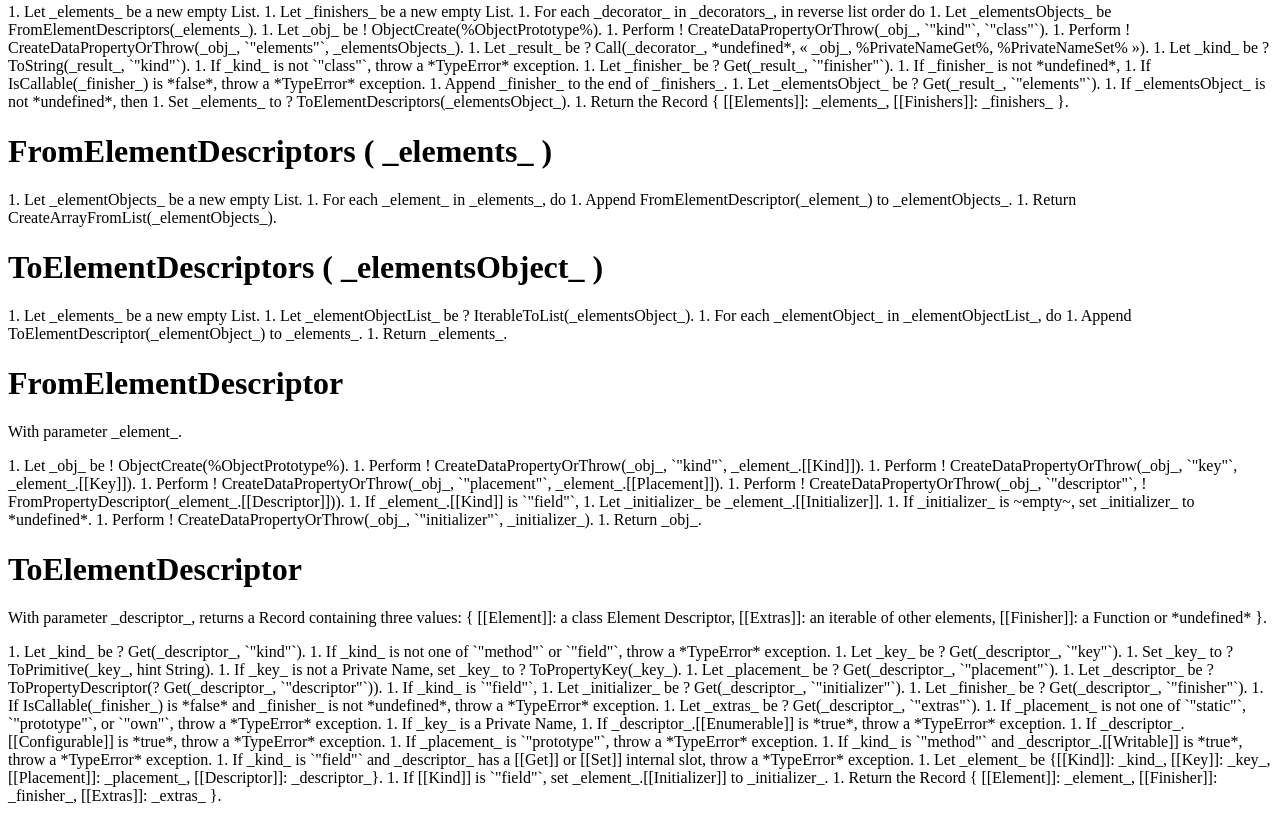
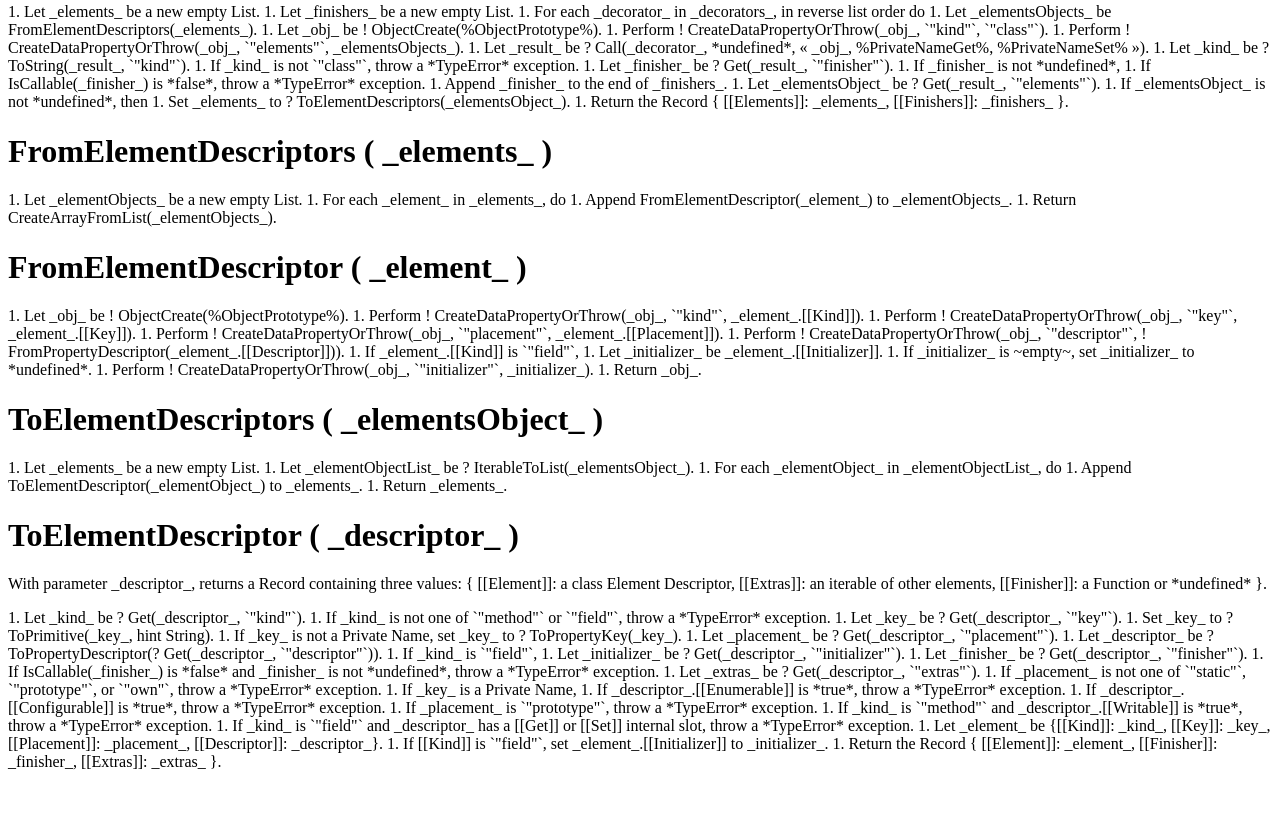
Before and after one commit to tc39/proposal-decorators, a plain HTML site: page spec.html in a window 1280 px wide. Shown: the part 7946-8759 px from the top of the page. After the commit the page ends 8725 px from the top, so only its background shows below. Drawn offline with Linux system fonts and the light colour scheme.

Commit message:
Editorial: Add aoids for better linking
And other minor cleanups

```diff
--- a/spec.html
+++ b/spec.html
@@ -301,7 +301,7 @@ emu-example pre {
         </emu-alg>
       </emu-clause>
 
-      <emu-clause id="sec-private-description">
+      <emu-clause id="sec-private-description" aoid=PrivateName>
         <h1>PrivateName ( [ _description_ ] )</h1>
         <p>When `PrivateName` is called with optional argument _description_, the following steps are taken:</p>
         <emu-alg>
@@ -1001,7 +1001,7 @@ emu-example pre {
     </emu-clause>
   </emu-clause>
 
-    <emu-clause id=sec-decorator-runtime-semantics-decoratorevaluation>
+    <emu-clause id=sec-decorator-runtime-semantics-decoratorevaluation aoid=DecoratorEvaluation>
       <h1>Runtime Semantics: DecoratorEvaluation</h1>
       <emu-grammar>Decorator : `@` DecoratorMemberExpression[?Yield]</emu-grammar>
       <emu-alg>
@@ -1017,7 +1017,7 @@ emu-example pre {
       </emu-alg>
     </emu-clause>
 
-    <emu-clause id=sec-method-definitions-runtime-semantics-decoratorlistevaluation>
+    <emu-clause id=sec-method-definitions-runtime-semantics-decoratorlistevaluation aoid=DecoratorListEvaluation>
       <h1>Runtime Semantics: DecoratorListEvaluation</h1>
       <emu-grammar>DecoratorList : DecoratorList[?Yield]? Decorator[?Yield]</emu-grammar>
       <emu-alg>
@@ -1102,7 +1102,7 @@ emu-example pre {
       </emu-alg>
     </emu-clause>
 
-    <emu-clause id="sec-from-element-descriptors">
+    <emu-clause id="sec-from-element-descriptors" aoid=FromElementDescriptors>
       <h1>FromElementDescriptors ( _elements_ )</h1>
       <emu-alg>
         1. Let _elementObjects_ be a new empty List.
@@ -1112,20 +1112,8 @@ emu-example pre {
       </emu-alg>
     </emu-clause>
 
-    <emu-clause id="sec-to-element-descriptors">
-      <h1>ToElementDescriptors ( _elementsObject_ )</h1>
-      <emu-alg>
-        1. Let _elements_ be a new empty List.
-        1. Let _elementObjectList_ be ? IterableToList(_elementsObject_).
-        1. For each _elementObject_ in _elementObjectList_, do
-          1. Append ToElementDescriptor(_elementObject_) to _elements_.
-        1. Return _elements_.
-      </emu-alg>
-    </emu-clause>
-
-    <emu-clause id=sec-from-element-descriptor>
-      <h1>FromElementDescriptor</h1>
-      <p>With parameter _element_.</p>
+    <emu-clause id=sec-from-element-descriptor aoid=FromElementDescriptor>
+      <h1>FromElementDescriptor ( _element_ )</h1>
       <emu-alg>
         1. Let _obj_ be ! ObjectCreate(%ObjectPrototype%).
         1. Perform ! CreateDataPropertyOrThrow(_obj_, `"kind"`, _element_.[[Kind]]).
@@ -1140,8 +1128,19 @@ emu-example pre {
       </emu-alg>
     </emu-clause>
 
-    <emu-clause id=sec-to-element-descriptor>
-      <h1>ToElementDescriptor</h1>
+    <emu-clause id="sec-to-element-descriptors" aoid=ToElementDescriptor>
+      <h1>ToElementDescriptors ( _elementsObject_ )</h1>
+      <emu-alg>
+        1. Let _elements_ be a new empty List.
+        1. Let _elementObjectList_ be ? IterableToList(_elementsObject_).
+        1. For each _elementObject_ in _elementObjectList_, do
+          1. Append ToElementDescriptor(_elementObject_) to _elements_.
+        1. Return _elements_.
+      </emu-alg>
+    </emu-clause>
+
+    <emu-clause id=sec-to-element-descriptor aoid=ToElementDescriptor>
+      <h1>ToElementDescriptor ( _descriptor_ )</h1>
       <p>With parameter _descriptor_, returns a Record containing three values: { [[Element]]: a class Element Descriptor, [[Extras]]: an iterable of other elements, [[Finisher]]: a Function or *undefined* }.</p>
       <emu-alg>
         1. Let _kind_ be ? Get(_descriptor_, `"kind"`).
```
